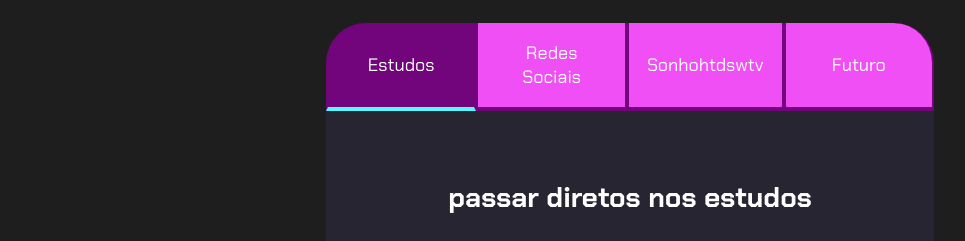
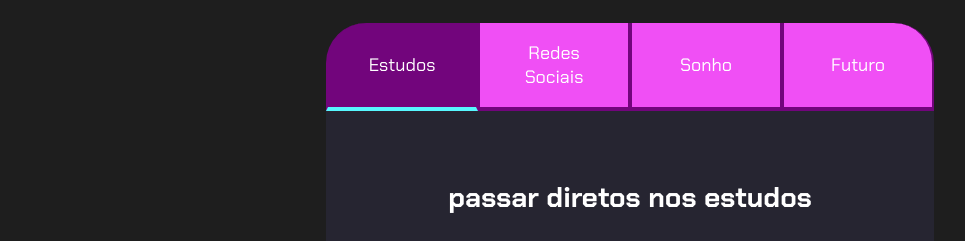
Before and after one commit to nayhalves02/naiana, a plain HTML site: page index.html in a window 1280 px wide. Shown: the part 80-321 px from the top of the page, without its empty margins (10-975 px from the left). Drawn offline with Linux system fonts and the light colour scheme.

Commit message:
vvrsrtghtr6g

```diff
--- a/index.html
+++ b/index.html
@@ -15,7 +15,7 @@
             <div class="botoes">
                 <button class="botao ativo">Estudos</button>
                 <button class="botao">Redes Sociais</button>
-                <button class="botao">Sonhohtdswtv</button>
+                <button class="botao">Sonho</button>
                 <button class="botao">Futuro</button>
             </div>
             <div class="abas-textos">
```
